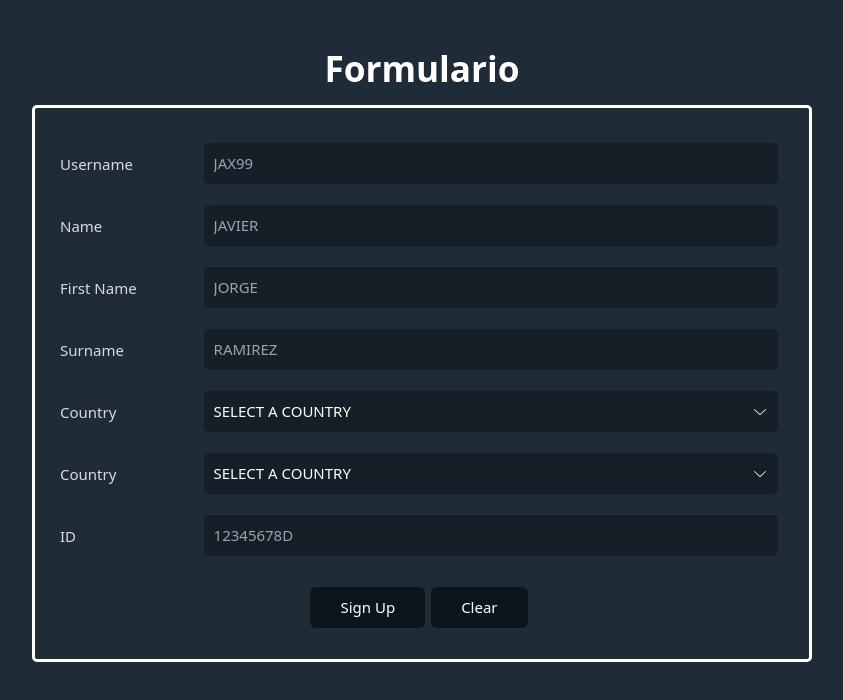
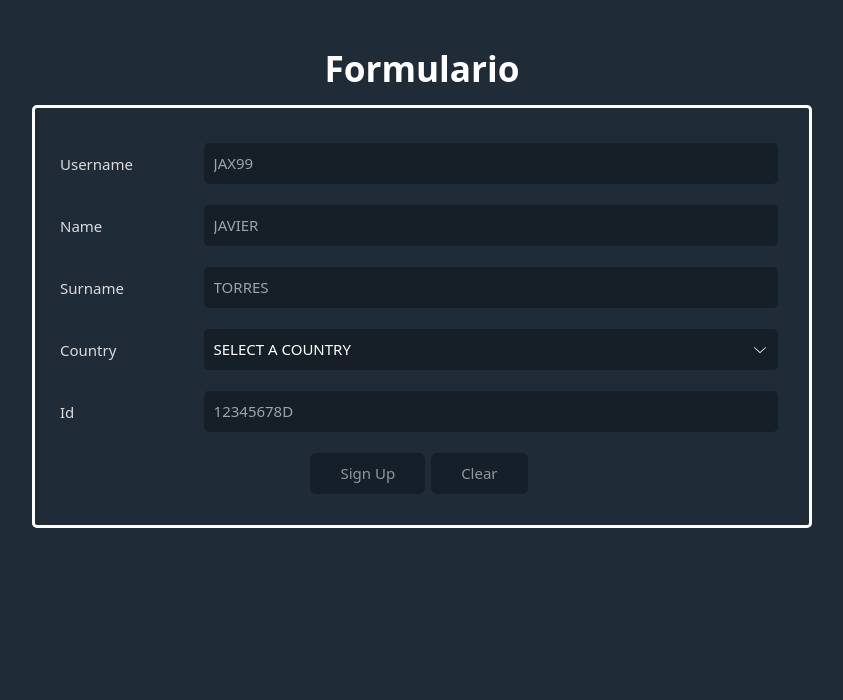
Before and after one commit to DarRC9/BasicFormReact, a React (Vite) app in the folder BasicForm/: page / in a window 1280 px wide. Shown: the top 700 px of the page, without its empty margins (218-1061 px from the left). Built offline with nearby package versions, Linux system fonts and the light colour scheme.

Commit message:
IMprovements in Test

```diff
--- a/BasicForm/src/App.css
+++ b/BasicForm/src/App.css
@@ -69,3 +69,8 @@ main {
 .clearButton {
   margin-top: 10px;
 }
+
+.submitMessage {
+  text-align: center;
+  align-items: center;
+}
--- a/BasicForm/src/App.jsx
+++ b/BasicForm/src/App.jsx
@@ -7,10 +7,12 @@ function App() {
 
   const [username, setUsername] = useState('')
   const [name, setName] = useState('')
+  const [surname, setSurname] = useState('')
   const [country, setCountry] = useState('')
   const [id, setId] = useState('')
   const [error, setError] = useState(null)
   const [errorLocation, setErrorLocation] = useState('')
+  const [html, setHtml] = useState(null)
 
   const checkUsername = (usernameInput) => {
     let validation = false
@@ -30,28 +32,40 @@ function App() {
     return validation
   }
 
-  const checkPreviousInput = (inputName) => {
+  const checkInputValue = (input) => {
     const newUsername = username
     if (newUsername === '') {
       setError("Username can't be empty")
     }
   }
 
-  const checkName = (nameInput) => {
+  const checkName = (nameInput, username) => {
     let validation = false
     setName(nameInput)
-    console.log(username)
     if (nameInput === '') {
       setError(false)
-    } else if (nameInput.includes(username)) {
-      setError("Username must not contain the name")
-      console.log("nameinput", nameInput)
+    } else if (username.includes(nameInput)) {
+      setError("Username must not contain name")
     }
       else {
       setError(false)
       validation = true
     }
+    return validation
+  }
 
+  const checkSurname = (surnameInput, username) => {
+    let validation = false
+    setSurname(surnameInput)
+    if (surnameInput === '') {
+      setError(false)
+    } else if (username.includes(surnameInput)) {
+      setError("Username must not contain surname")
+    }
+      else {
+      setError(false)
+      validation = true
+    }
     return validation
   }
 
@@ -75,47 +89,67 @@ function App() {
     return validation
   }
 
-  const checkId = (input) => {
-    const id = input.target.value
-    const newCountry = country
-    // if (newCountry === "SPAIN") {
-    //   let validate = validateSpanishId(id)
-    //   if (validate === false) {
-    //     setError("Invalid ID, check country or ID")
-    //   }
-    // } else if (newCountry === "JAPAN") {
-    //   let validate = validateJapaneseId(id)
-    // }
+  const checkId = (idInput, country) => {
+    setId(idInput)
     let validation
-    switch (newCountry) {
+    switch (country) {
       case "SPAIN":
-        validation = validateSpanishId(id)
+        validation = validateSpanishId(idInput)
         break;
       case "JAPAN":
-        validation = validateJapaneseId(id)
+        validation = validateJapaneseId(idInput)
         break;
       default:
         validation = null
         break;
     }
-    console.log(validation)
     if (validation === false) {
       setError("Invalid ID, check country or ID")
       setErrorLocation('id')
     } else if (validation === true) {
       setError(false)
     }
+    return validation
   }
 
+  const getCountry = (countryInput) => {
+    let validation = false
+    setCountry(countryInput)
+    if (countryInput !== "SELECT A COUNTRY") {
+      validation = true
+    }
+    return validation
+  }
 
+  const checkForm = (username, name, surname, country, id, error) => {
+    let validation = true
+    if (username !== ''
+        && name !== ''
+        && surname !== ''
+        && country !== ''
+        && id !== ''
+        && error === false) {
+          validation = false
+        }
+    return validation
+  }
 
-  const getCountry = (input) => {
-    const country = input.target.value
-    setCountry(country)
-    // if (id !== ''){
-    //   checkId(id)
-    // }
+  const handleEmptyInput = (inputValue) => {
+    let isValid = true
+    if (inputValue === '') {
+      isValid = false
+    }
+    return isValid
   }
+
+  function renderHtml () {
+    return(
+        <div className='submitMessage' data-testid="validationMessage">
+        Data succesfully sent
+    </div>
+    )
+  }
+
 
   return (
     <div className='page' data-testid="page">
@@ -127,54 +161,52 @@ function App() {
               validatingFunction={checkUsername}
               sectionType={"username"}
               placeholderInput={"JAX99"}
-              inputLength={10}/>
+              inputLength={10}
+              blurFunction={handleEmptyInput}
+            />
 
             <UnsuccesfullValidation value={username} sectionType={'username'} error={error} errorLocation={errorLocation}/>
             <FieldForm
-              validatingFunction={checkName}
+              validatingFunction={(value) => checkName(value, username)}
               sectionType={"name"}
               placeholderInput={"JAVIER"}
+              inputLength={"none"}
+              value={username}
+              blurFunction={handleEmptyInput}
+            />
+
+            <UnsuccesfullValidation value={username} sectionType={'name'} error={error} errorLocation={errorLocation}/>
+            <FieldForm
+              validatingFunction={(value) => checkSurname(value, username)}
+              sectionType={"surname"}
+              placeholderInput={"TORRES"}
+              inputLength={"none"}
+              value={username}
+              blurFunction={handleEmptyInput}
+            />
+            <UnsuccesfullValidation value={username} sectionType={'surname'} error={error} errorLocation={errorLocation}/>
+
+            <FieldForm
+              validatingFunction={getCountry}
+              sectionType={"country"}
               inputLength={"none"}/>
 
 
-
-            <div className='section firstName'>
-              <label className='formLabel'>First Name</label>
-              <input data-testid="nameInput" className='formInput' placeholder="JORGE" onChange={checkName} onFocus={checkPreviousInput}/>
-            </div>
-            <UnsuccesfullValidation value={username} sectionType={'name'} error={error} errorLocation={errorLocation}/>
-            <div className='section surname'>
-              <label className='formLabel'>Surname</label>
-              <input data-testid="surnameInput" className='formInput' placeholder="RAMIREZ" />
-            </div>
-            <UnsuccesfullValidation value={username} sectionType={'surname'} error={error} errorLocation={errorLocation}/>
-            <div className='section country'>
-              <label className='formLabel'>Country</label>
-              <select data-testid="countryInput" className="formInput" name='Country' onChange={getCountry}>
-                <option value="SELECT A COUNTRY">SELECT A COUNTRY</option>
-                <option value="SPAIN">SPAIN</option>
-                <option value="JAPAN">JAPAN</option>
-              </select>
-
-            </div>
-
             <FieldForm
-              validatingFunction={checkName}
-              sectionType={"country"}
-              placeholderInput={"JAVIER"}
-              inputLength={"none"}/>
-
-            <div className='section id'>
-              <label className='formLabel'>ID</label>
-              <input data-testid="idInput" className='formInput' placeholder="12345678D" onChange={checkId}/>
-            </div>
+              validatingFunction={(value) => checkId(value, country)}
+              sectionType={"id"}
+              placeholderInput={"12345678D"}
+              inputLength={"none"}
+              value={country}
+              blurFunction={handleEmptyInput}
+            />
             <UnsuccesfullValidation value={username} sectionType={'id'} error={error} errorLocation={errorLocation}/>
-
           </div>
-          <div className='section button'>
-            <button data-testid="formButton" className='submitButton' type='submit'>Sign Up</button>
-            <button data-testid="formButton" className='clearButton' type='clear'>Clear</button>
+          <div className='section'>
+            <button disabled={checkForm(username, name, surname, country, id, error)} onClick={(() => setHtml(renderHtml()))} data-testid="submitButton" className='formButton' value="Submit" type='submit' >Sign Up</button>
+            <button disabled={checkForm(username, name, surname, country, id, error)} data-testid="clearButton" className='formButton' value="Clear" type='clear'>Clear</button>
           </div>
+          {html}
 
         </form>
       </header>
--- a/BasicForm/src/components/Field.jsx
+++ b/BasicForm/src/components/Field.jsx
@@ -1,6 +1,6 @@
 import React, { useState } from 'react'
 
-export function FieldForm ({ validatingFunction, sectionType, placeholderInput, inputLength }) {
+export function FieldForm ({ validatingFunction, sectionType, placeholderInput, inputLength, value, blurFunction }) {
   const [className, setClassName] = useState("formInput")
 
   const inputDataTestId = sectionType + "Input"
@@ -9,22 +9,30 @@ export function FieldForm ({ validatingFunction, sectionType, placeholderInput,
   const handleChange = (input) => {
     const value = input.target.value
     const isValid = validatingFunction(value)
-    console.log(isValid)
+
     setClassName(`formInput ${isValid ? '' : 'has-error'}` )
   }
+
+  const handleBlur = (input) => {
+    const value = input.target.value
+    const isValid = blurFunction(value)
+    console.log("blur", isValid)
+    setClassName(`formInput ${isValid ? '' : 'has-error'}` )
+  }
+
 
   if (sectionType !== "country") {
     return (
       <div className='section'>
           <label className='formLabel'>{labelName}</label>
-          <input data-testid={inputDataTestId} className={className} placeholder={placeholderInput} onChange={handleChange} maxLength={inputLength}/>
+          <input data-testid={inputDataTestId} className={className} placeholder={placeholderInput} onChange={handleChange} maxLength={inputLength} onBlur={handleBlur}/>
       </div>
     )
   } else {
     return (
       <div className='section'>
       <label className='formLabel'>Country</label>
-      <select data-testid={inputDataTestId} className="formInput" name='Country' onChange={validatingFunction}>
+      <select data-testid={inputDataTestId} className="formInput" name='Country' onChange={(input) => validatingFunction(input.target.value)}>
         <option value="SELECT A COUNTRY">SELECT A COUNTRY</option>
         <option value="SPAIN">SPAIN</option>
         <option value="JAPAN">JAPAN</option>
--- /dev/null
+++ b/BasicForm/src/components/ValidationMessage.jsx
@@ -0,0 +1,12 @@
+import React, { useState } from 'react'
+
+export function ValidationMessage ({ isValidated }) {
+if (error === false) return null
+
+
+    return (
+        <div className='submitMessage' data-testid="validationMessage">
+            Data succesfully sent
+        </div>
+    )
+}
--- a/BasicForm/src/index.css
+++ b/BasicForm/src/index.css
@@ -1329,7 +1329,7 @@ tbody tr:nth-child(even) button {
 @media (prefers-color-scheme: dark) {
 
   tbody tr:nth-child(even) button {
-  background-color: #1a242f;
+  background-color: #b8c1ca;
   background-color: var(--background-alt);
   }
 }
@@ -1342,7 +1342,7 @@ tbody tr:nth-child(even) button:hover {
 @media (prefers-color-scheme: dark) {
 
   tbody tr:nth-child(even) button:hover {
-  background-color: #202b38;
+  background-color: #161e27;
   background-color: var(--background-body);
   }
 }
```
Also changed, not shown: 2 other files (tests, documents, lock files or other folders).
